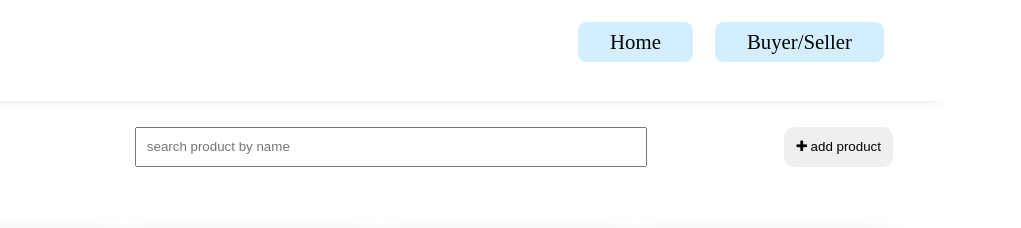
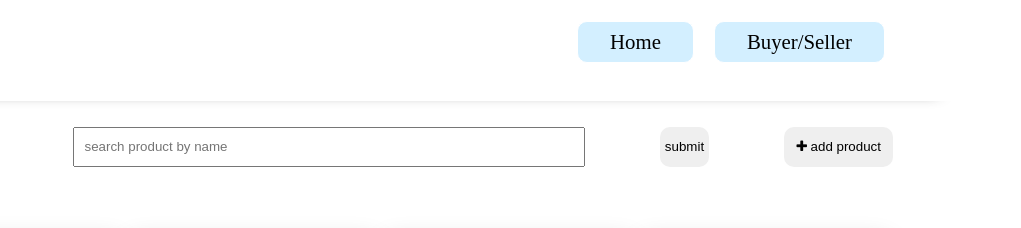
Before and after one commit to GSG-G10/DevMonkeys-Ecommerce, a website: page html/seller.html in a window 1280 px wide. Shown: the top 228 px of the page, 259-1280 px from the left. Drawn offline with Linux system fonts and the light colour scheme.

Commit message:
add button to submit

```diff
--- a/css/seller.css
+++ b/css/seller.css
@@ -95,6 +95,12 @@
     flex-basis: 50%;
     text-indent: 10px;
 }
+.header-products input[type="submit"] {
+    padding: 5px;
+    border: none;
+    outline: none;
+    border-radius: 10px;
+}
 .header-products button {
     padding: 0 12px 0 12px;
     border: none;
--- a/html/seller.html
+++ b/html/seller.html
@@ -31,6 +31,7 @@
         <div class="header-products">
             <h1>All Products</h1>
             <input type="text" placeholder="search product by name" />
+            <input type="submit" value="submit">
             <button><i class="fa fa-plus"> </i> add product</button>
         </div>
 
```
